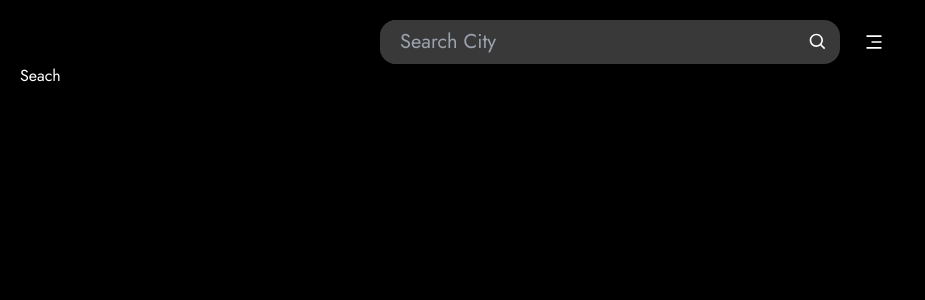
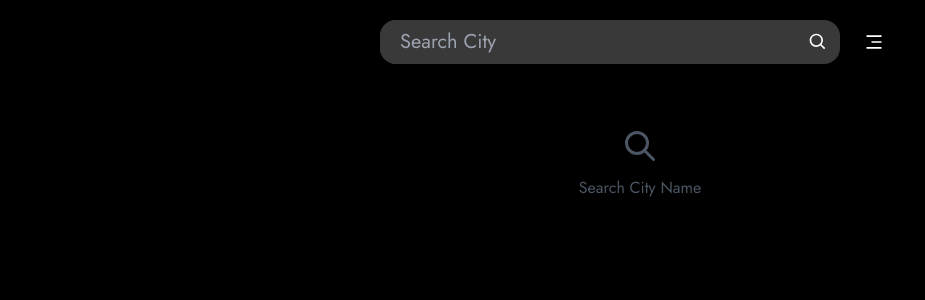
Before and after one commit to jaydeepkhatri/weather, a React (Create React App) app: page / in a window 1280 px wide. Shown: the top 300 px of the page, without its empty margins (0-925 px from the left). Built offline with nearby package versions, Linux system fonts and the light colour scheme.

Commit message:
✏ Add load component & Sidebar click search

```diff
--- a/src/App.tsx
+++ b/src/App.tsx
@@ -1,4 +1,4 @@
-import { Header, WeatherInfo } from "./Components";
+import { Header, WeatherInfo, Loading } from "./Components";
 import { useState, createContext, useEffect } from "react";
 
 export const AppContext = createContext<any>(null);
@@ -33,7 +33,7 @@ function App() {
           <div className="bg-white text-black dark:bg-black dark:text-white min-h-screen">
             <div className="container mx-auto p-5">
               <Header />
-              { isLoading ? <h1>Seach</h1>  : <WeatherInfo /> }
+              { isLoading ? <Loading />  : <WeatherInfo /> }
             </div>
           </div>
         </div>
--- a/src/Components/Header/Header.tsx
+++ b/src/Components/Header/Header.tsx
@@ -20,10 +20,15 @@ const Header = () => {
     setDarkMode(theme);
   }
 
-  const handleNewCityInput = () => {
+  const handleNewCityInput = (ArgCity?:string) => {
 
-    //Handle Input
-    let city = searchCityInput;
+    let city = searchCityInput
+
+    //Get Input
+    if(typeof ArgCity !== "undefined") {
+      city = ArgCity;
+    }
+
     if ((city.length === 0) || city === '') {
       return false;
     }
@@ -114,7 +119,7 @@ const Header = () => {
               <ul className="mt-0 px-0">
                 {
                   cities.map((city: string, i: number) => {
-                    return <li key={i} className="px-8 py-2 mt-2 mb-1 text-xl relative flex justify-between items-center hover:bg-slate-300 dark:hover:bg-[#393939] duration-100">{city} <RiDeleteBin6Line onClick={() => removeCitySearchList(i)} /></li>
+                    return <li key={i} className="px-8 py-2 mt-2 mb-1 text-xl relative flex justify-between items-center hover:bg-slate-300 dark:hover:bg-[#393939] duration-100" onClick={() => {handleNewCityInput(city)}}>{city} <RiDeleteBin6Line onClick={() => removeCitySearchList(i)} /></li>
                   })
                 }
               </ul>
--- /dev/null
+++ b/src/Components/Loading/Loading.js
@@ -0,0 +1,15 @@
+import { TbSearch } from "react-icons/tb";
+
+const Loading = () => {
+    return (
+        <>
+            <div className="text-center my-16">
+                <TbSearch className="text-4xl mx-auto mb-3 text-gray-600 dark:text-dark-500 duration-100" />
+                <p className="text-gray-600 dark:text-dark-500 duration-100">Search City Name</p>
+            </div>
+
+        </>
+    )
+}
+
+export default Loading;
--- a/src/Components/index.tsx
+++ b/src/Components/index.tsx
@@ -1,3 +1,4 @@
 export { default as Header } from './Header/Header';
 export { default as WeatherInfo } from './WeatherInfo/WeatherInfo';
 export { default as AdditionalInfo } from './AdditionalInfo/AdditionalInfo';
+export { default as Loading } from './Loading/Loading';
```
